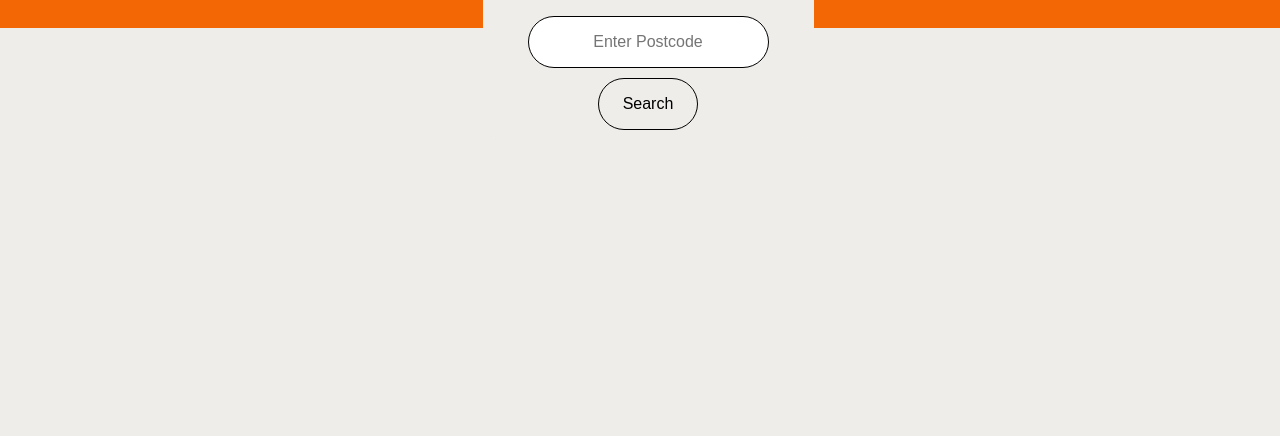
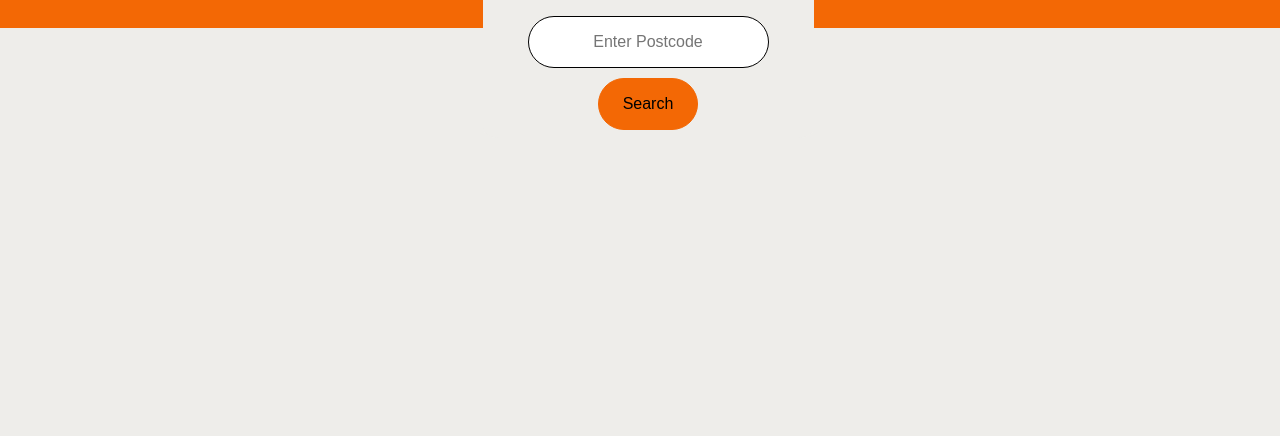
Before and after one commit to ChessEmulator94/JET-Restaurant-Info, a website: page web_page/views/indexView.html in a window 1280 px wide. Shown: the part 380-816 px from the top of the page. Drawn offline with nearby package versions, Linux system fonts and the light colour scheme; a web font is replaced by a local one.

Commit message:
Formatting

```diff
--- a/web_page/css/indexStyles.css
+++ b/web_page/css/indexStyles.css
@@ -82,11 +82,12 @@ body {
 
 .searchButton {
   text-align: center;
-  border: 1px solid #000000;
+  border: 1px solid var(--jet-color);
   padding: 16px;
   width: 100px;
   font-size: 16px;
-  background-color: var(--bg-white);
+  font-style: var(--bg-white);
+  background-color: var(--jet-color);
   border-radius: 100px;
 }
 
--- a/web_page/views/indexView.html
+++ b/web_page/views/indexView.html
@@ -22,5 +22,9 @@
       </div>
     </div>
     <script src="../scripts/indexScript.js"></script>
+    <script src="https://unpkg.com/feather-icons"></script>
+    <script>
+      feather.replace();
+    </script>
   </body>
 </html>
```
